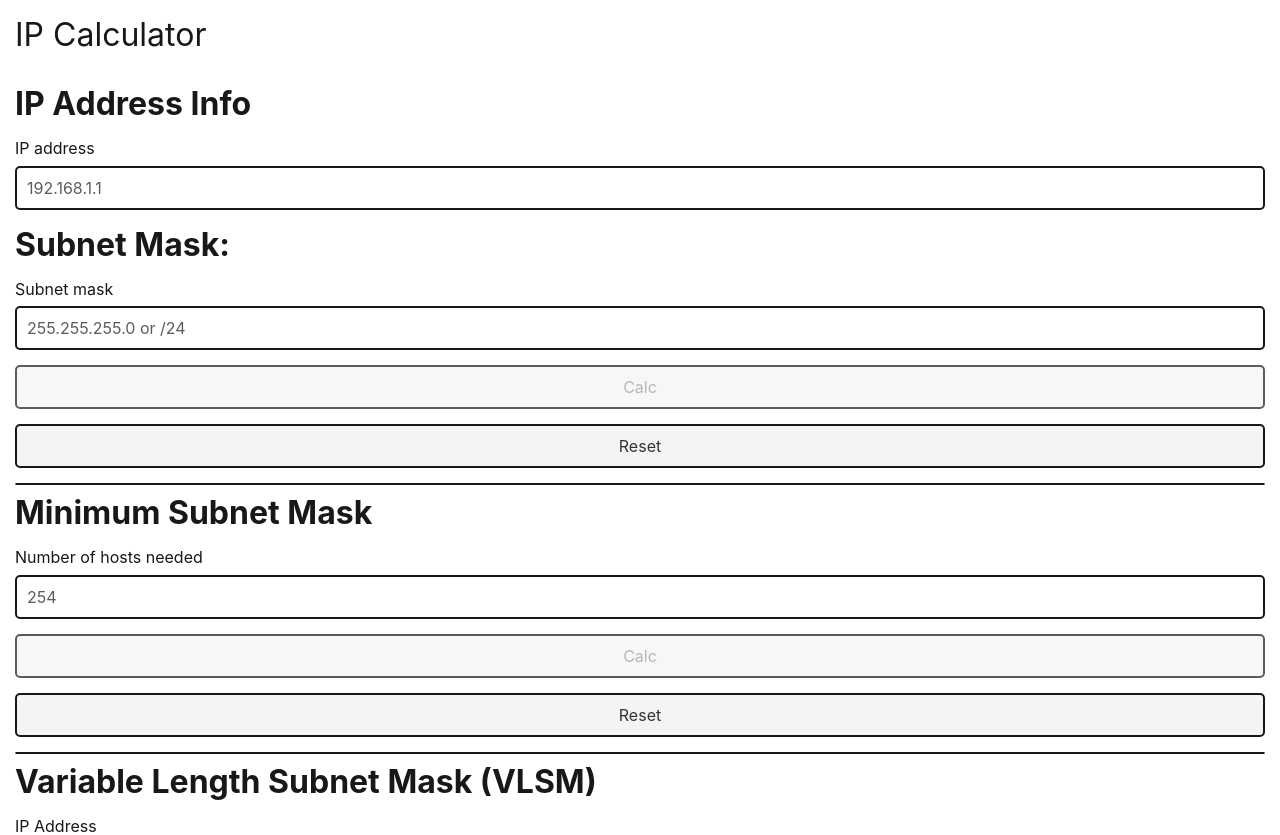
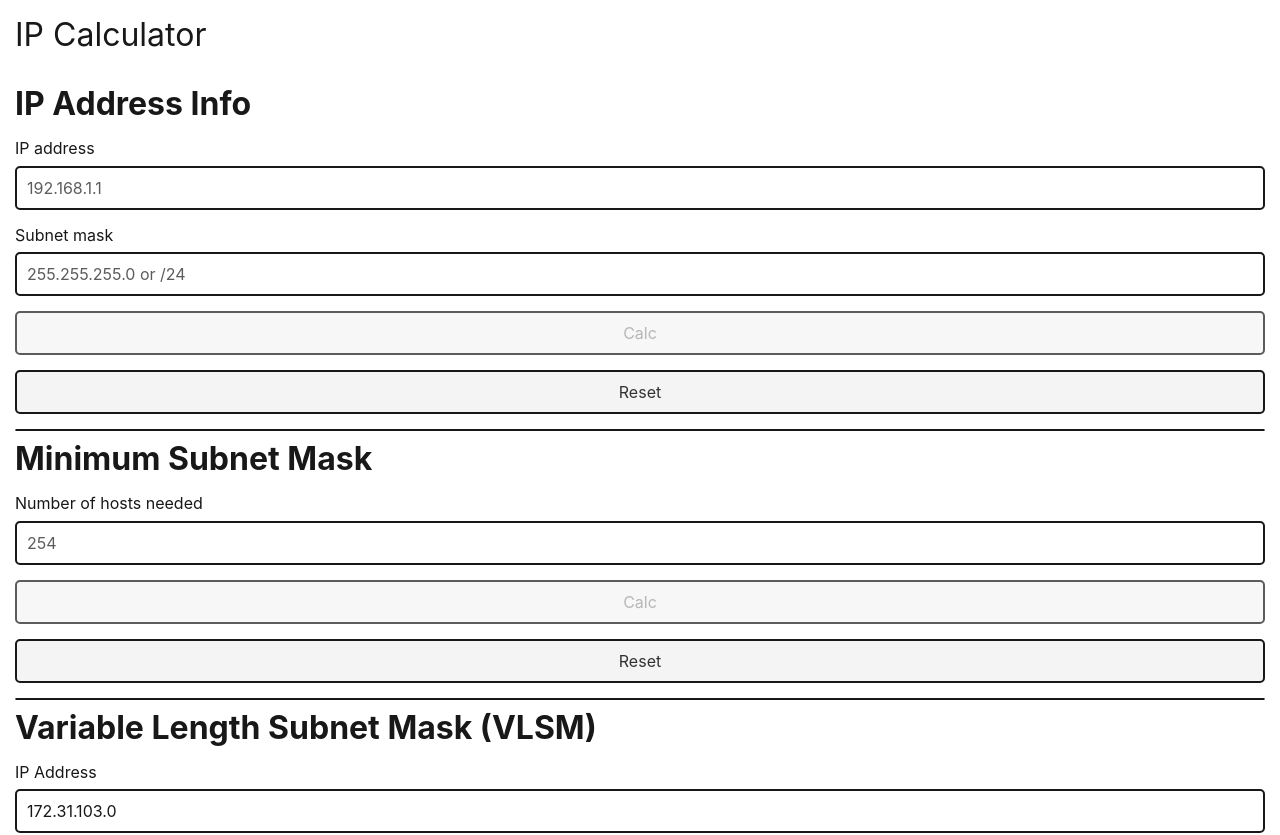
Before and after one commit to alex-sandri/ip-calc, a Svelte app: page / in a window 1280 px wide. Shown: the top 835 px of the page. Built offline with nearby package versions, Linux system fonts and the light colour scheme.

Commit message:
Remove extra h1

```diff
--- a/src/IpAddressInfo.svelte
+++ b/src/IpAddressInfo.svelte
@@ -45,7 +45,6 @@
 		placeholder="192.168.1.1"
 		bind:value={ipAddress}
         on:input={validate}>
-	<h1>Subnet Mask:</h1>
 	<label for="subnet-mask">Subnet mask</label>
 	<input
 		type="text"
```
